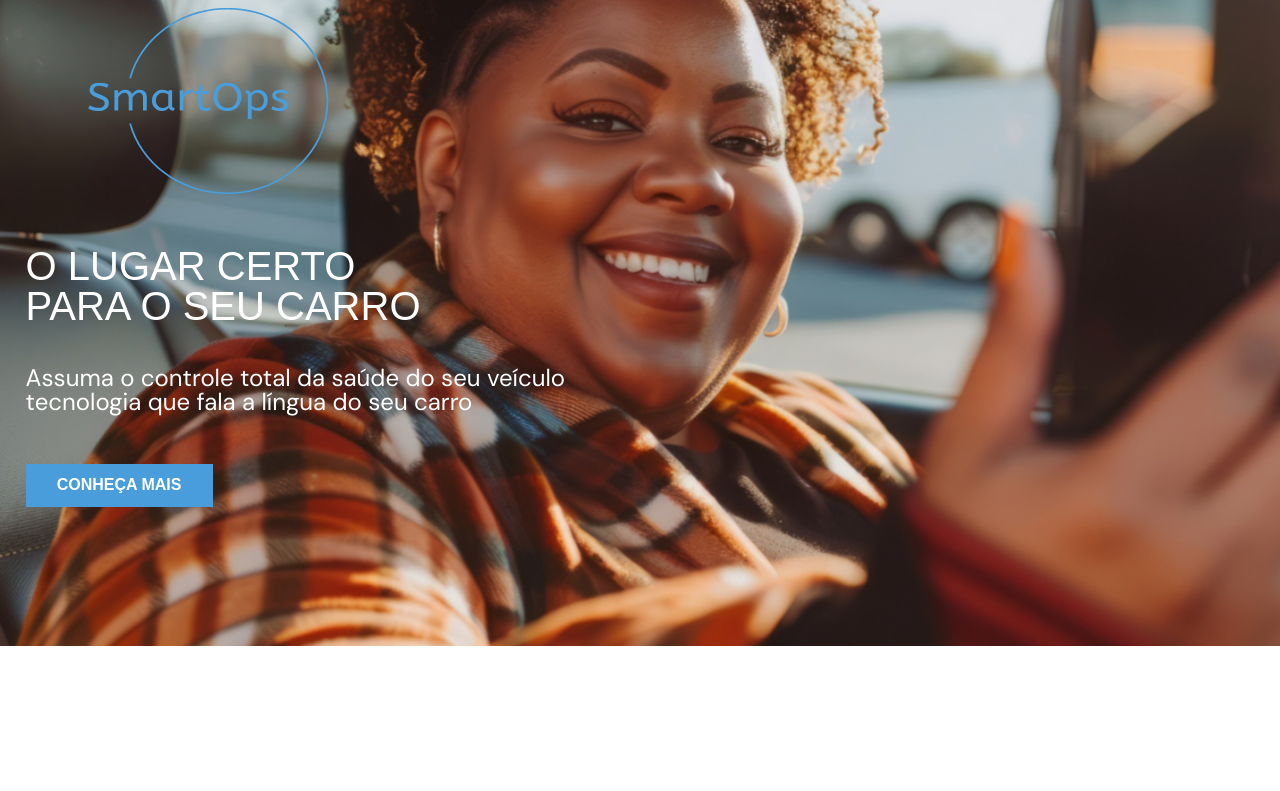
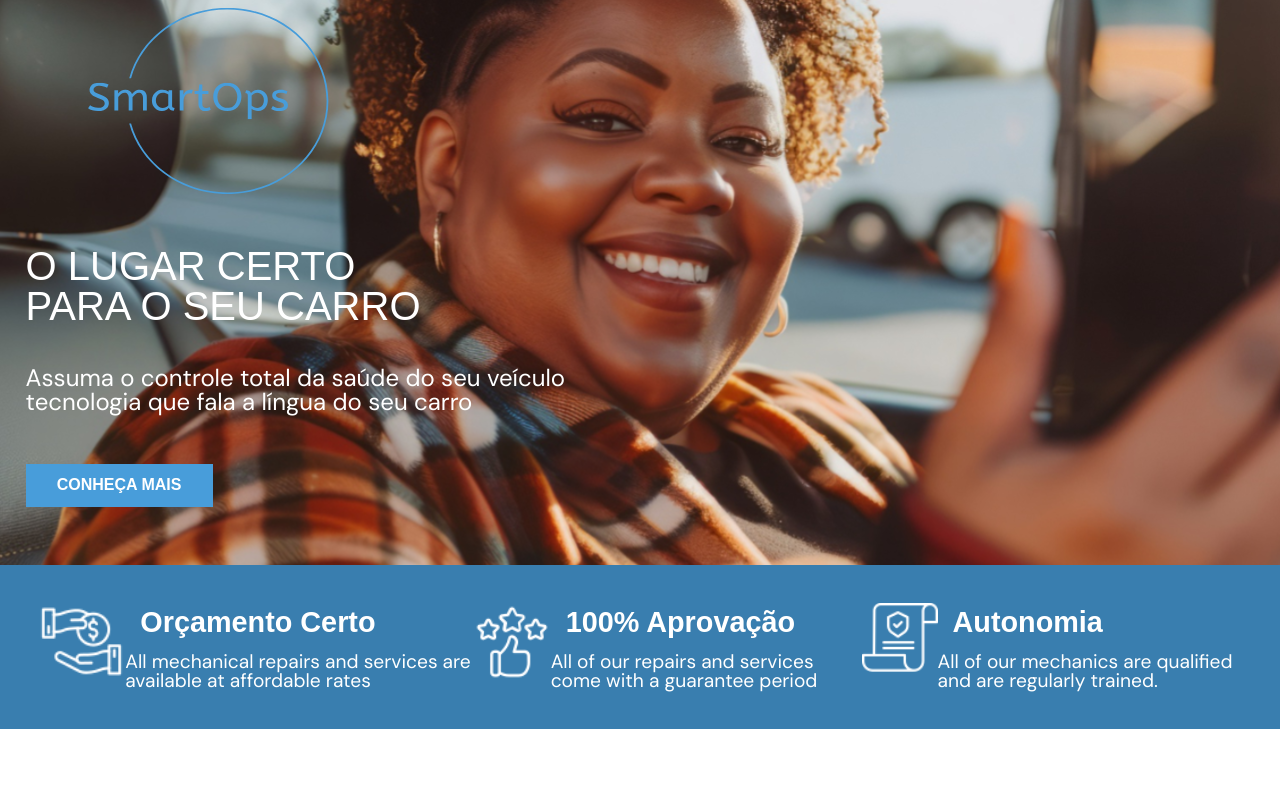
Before and after one commit to SmartOps-1TDSPZ/SmartOps, a React (Vite) app in the folder SmartOps/: page / in a window 1280 px wide. Shown: the top 791 px of the page. Built offline with nearby package versions, Linux system fonts and the light colour scheme; a web font is replaced by a local one.

Commit message:
Updated Section Blue e Routes

```diff
--- a/SmartOps/src/pages/home/components/sectionBlue/styles.css
+++ b/SmartOps/src/pages/home/components/sectionBlue/styles.css
@@ -26,7 +26,7 @@
   font-weight: 400;
 }
 
-@media screen and (min-width: 768px) {
+@media (max-width: 576px) {
   .sectionBlue {
     display: flex;
     flex-direction: column;
@@ -35,10 +35,28 @@
     justify-content: space-evenly;
     color: white;
     padding: 5vw;
-    margin: 0px;
     height: auto;
     width: auto;
     text-align: center;
+    margin-top: -200px;
+    margin-bottom: 20px;
+  }
+}
+
+@media (min-width: 768px) {
+  .sectionBlue {
+    display: flex;
+    flex-direction: column;
+    background-color: #397eaf;
+    align-items: center;
+    justify-content: space-evenly;
+    color: white;
+    padding: 5vw;
+    height: auto;
+    width: auto;
+    text-align: center;
+    margin-top: -270px;
+    margin-bottom: 20px;
   }
   .sectionBlue img {
     width: 10%;
@@ -47,7 +65,6 @@
   .sectionBlue h1 {
     font-size: 1.8rem;
     font-weight: 700;
-
     margin-bottom: 1;
   }
 
@@ -55,12 +72,11 @@
     font-size: 1.2rem;
     font-weight: 400;
     margin: 5px 150px 40px 150px;
-
-    text-align: center;
+    text-align: start;
   }
 }
 
-@media screen and (min-width: 900px) {
+@media (min-width: 900px) {
   .sectionBlue {
     display: flex;
     flex-direction: row;
@@ -72,6 +88,7 @@
     margin: 0px;
     height: auto;
     width: auto;
+    margin-top: -289px;
   }
   .sectionBlue img {
     width: 20%;
@@ -103,3 +120,19 @@
     align-items: start;
   }
 }
+
+@media (min-width: 1200px) {
+  .sectionBlue {
+    display: flex;
+    flex-direction: row;
+    background-color: #397eaf;
+    align-items: center;
+    justify-content: space-between;
+    color: white;
+    padding: 3vw;
+    margin-top: -242px;
+    margin-bottom: 10px;
+    height: auto;
+    width: auto;
+  }
+}
```
Also changed, not shown: SmartOps/src/routes/routes.tsx (+15 -2 lines).
